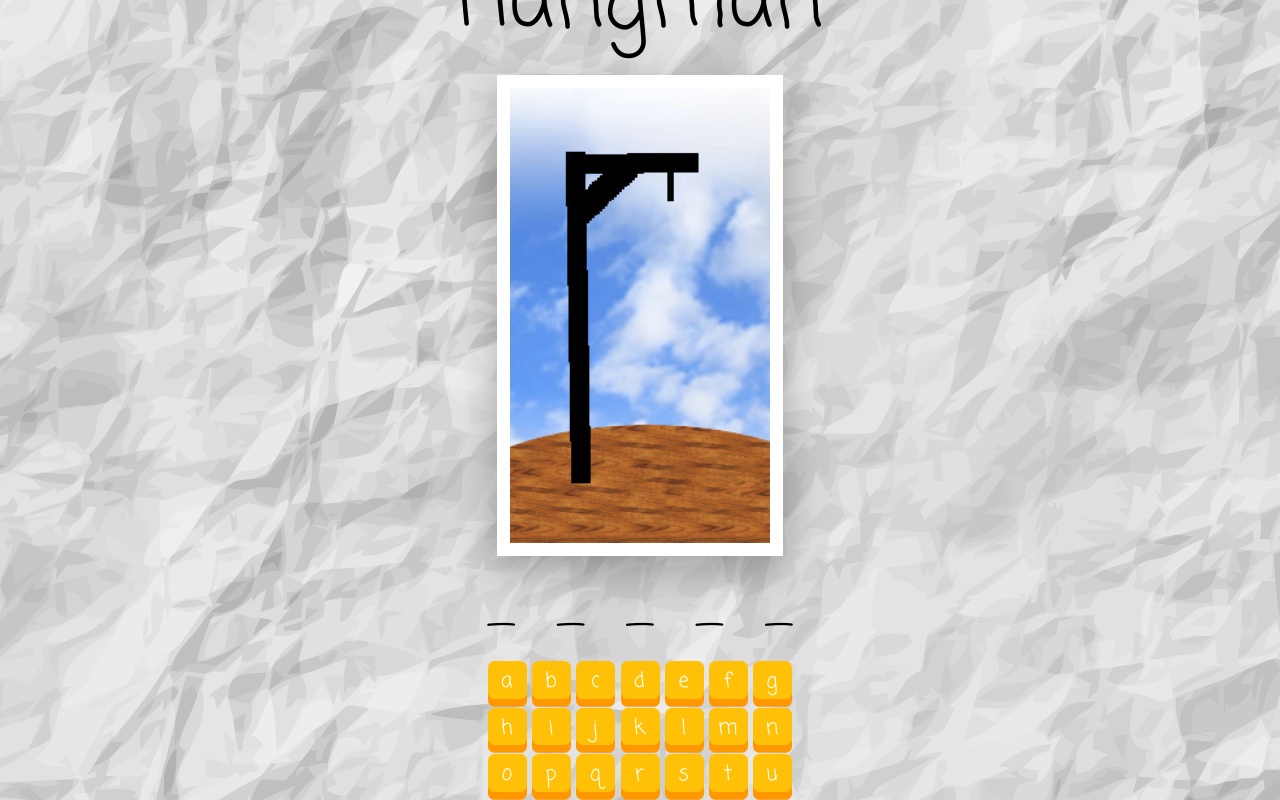
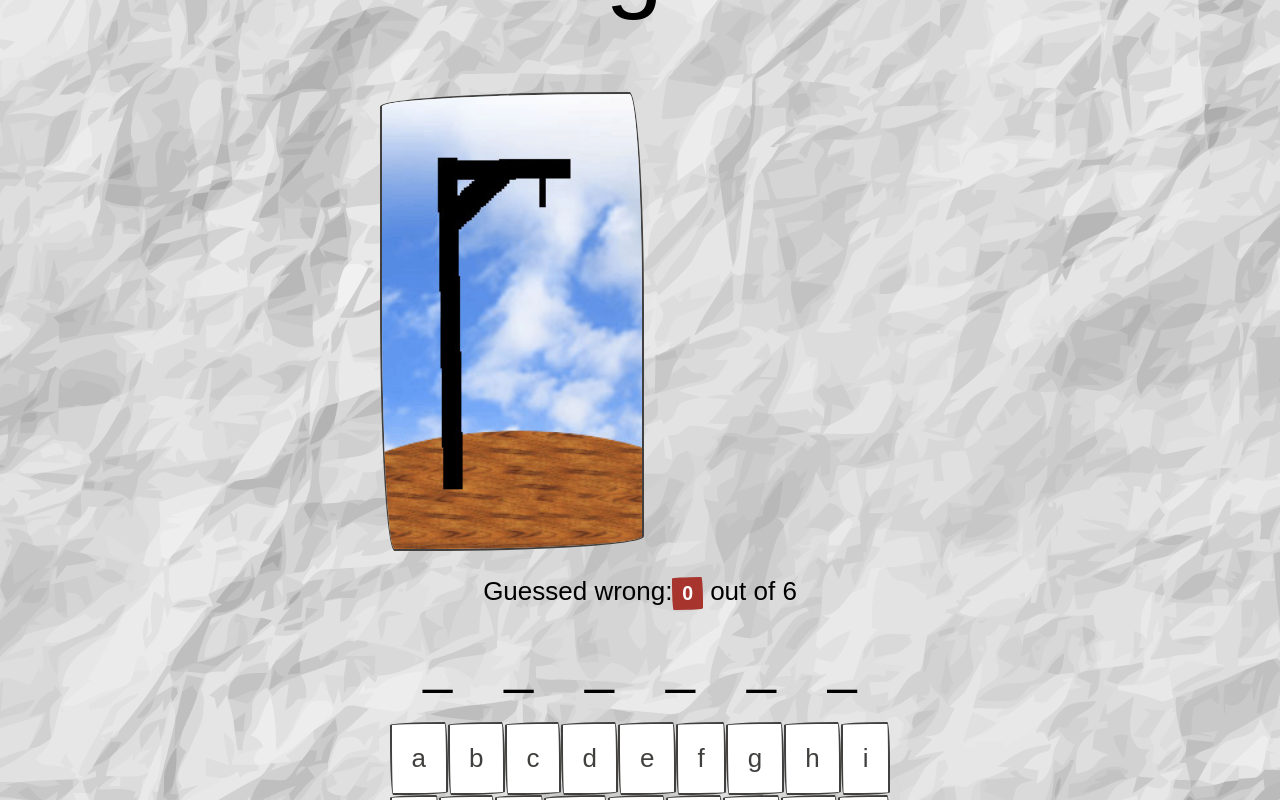
Before and after one commit to Moonbladez/hangman, a React (Create React App) app: page / in a window 1280 px wide. Shown: the top 800 px of the page. Built offline with nearby package versions, Linux system fonts and the light colour scheme; a web font is replaced by a local one.

Commit message:
added random word functionality

```diff
--- a/public/index.html
+++ b/public/index.html
@@ -1,5 +1,6 @@
 <!DOCTYPE html>
 <html lang="en">
+
 <head>
   <meta charset="utf-8">
   <meta name="viewport" content="width=device-width, initial-scale=1, shrink-to-fit=no">
@@ -19,8 +20,10 @@
       work correctly both with client-side routing and a non-root public URL.
       Learn how to configure a non-root public URL by running `npm run build`.
     -->
+  <link rel="stylesheet" href="https://unpkg.com/papercss/dist/paper.min.css">
   <title>React App</title>
 </head>
+
 <body>
   <noscript>
     You need to enable JavaScript to run this app.
@@ -37,4 +40,5 @@
       To create a production bundle, use `npm run build` or `yarn build`.
     -->
 </body>
+
 </html>
--- a/src/Hangman.css
+++ b/src/Hangman.css
@@ -5,18 +5,18 @@
   zoom: 1.3;
 }
 
-.Hangman img {
+/* .Hangman img {
   border: 10px solid white;
   box-shadow: 0 10px 30px rgba(0, 0, 0, 0.27),
     0 0 40px rgba(0, 0, 0, 0.06) inset;
-}
+} */
 
-.Hangman h1 {
+/* .Hangman h1 {
   font-size: 4rem;
   font-weight: 100;
   margin-bottom: 0.1em;
   margin-top: 0;
-}
+} */
 
 .Hangman-word {
   letter-spacing: 1em;
@@ -24,14 +24,14 @@
   font-size: 2rem;
 }
 
-.Hangman-btns {
+/* .Hangman-btns {
   text-align: center;
   display: inline-block;
   width: 250px;
   margin-top: 0;
-}
+} */
 
-.Hangman button {
+/* .Hangman button {
   border: none;
   font-family: inherit;
   font-size: 1rem;
@@ -45,11 +45,11 @@
   box-shadow: 0 6px #ff9800;
   border-radius: 5px;
   padding-top: 4px;
-}
+} */
 
-.Hangman button:hover {
+/* .Hangman button:hover {
   background-color: #ff9800;
-}
+} */
 
 .Hangman button:disabled {
   background: #bdbdbd;
--- a/src/Hangman.js
+++ /dev/null
@@ -1,71 +0,0 @@
-import React, { Component } from "react";
-import "./Hangman.css";
-import img0 from "./0.jpg";
-import img1 from "./1.jpg";
-import img2 from "./2.jpg";
-import img3 from "./3.jpg";
-import img4 from "./4.jpg";
-import img5 from "./5.jpg";
-import img6 from "./6.jpg";
-
-class Hangman extends Component {
-  /** by default, allow 6 guesses and use provided gallows images. */
-  static defaultProps = {
-    maxWrong: 6,
-    images: [img0, img1, img2, img3, img4, img5, img6]
-  };
-
-  constructor(props) {
-    super(props);
-    this.state = { nWrong: 0, guessed: new Set(), answer: "apple" };
-    this.handleGuess = this.handleGuess.bind(this);
-  }
-
-  /** guessedWord: show current-state of word:
-    if guessed letters are {a,p,e}, show "app_e" for "apple"
-  */
-  guessedWord() {
-    return this.state.answer
-      .split("")
-      .map(ltr => (this.state.guessed.has(ltr) ? ltr : "_"));
-  }
-
-  /** handleGuest: handle a guessed letter:
-    - add to guessed letters
-    - if not in answer, increase number-wrong guesses
-  */
-  handleGuess(evt) {
-    let ltr = evt.target.value;
-    this.setState(st => ({
-      guessed: st.guessed.add(ltr),
-      nWrong: st.nWrong + (st.answer.includes(ltr) ? 0 : 1)
-    }));
-  }
-
-  /** generateButtons: return array of letter buttons to render */
-  generateButtons() {
-    return "abcdefghijklmnopqrstuvwxyz".split("").map(ltr => (
-      <button
-        value={ltr}
-        onClick={this.handleGuess}
-        disabled={this.state.guessed.has(ltr)}
-      >
-        {ltr}
-      </button>
-    ));
-  }
-
-  /** render: render game */
-  render() {
-    return (
-      <div className='Hangman'>
-        <h1>Hangman</h1>
-        <img src={this.props.images[this.state.nWrong]} />
-        <p className='Hangman-word'>{this.guessedWord()}</p>
-        <p className='Hangman-btns'>{this.generateButtons()}</p>
-      </div>
-    );
-  }
-}
-
-export default Hangman;
--- /dev/null
+++ b/src/Hangman.jsx
@@ -0,0 +1,95 @@
+import React, { Component } from "react";
+import { randomWord } from "./words";
+import "./Hangman.css";
+import img0 from "./0.jpg";
+import img1 from "./1.jpg";
+import img2 from "./2.jpg";
+import img3 from "./3.jpg";
+import img4 from "./4.jpg";
+import img5 from "./5.jpg";
+import img6 from "./6.jpg";
+
+class Hangman extends Component {
+	/** by default, allow 6 guesses and use provided gallows images. */
+	static defaultProps = {
+		maxWrong: 6,
+		images: [img0, img1, img2, img3, img4, img5, img6],
+	};
+
+	constructor(props) {
+		super(props);
+		this.state = {
+			nWrong: 0,
+			guessed: new Set(),
+			answer: randomWord(),
+		};
+		this.handleGuess = this.handleGuess.bind(this);
+	}
+
+	/** guessedWord: show current-state of word:
+    if guessed letters are {a,p,e}, show "app_e" for "apple"
+  */
+	guessedWord() {
+		return (
+			this.state.answer
+				//split every letter in the word
+				.split("")
+				//and map each letter to a new array. So will either show underscore or guessed letter
+				.map(ltr => (this.state.guessed.has(ltr) ? ltr : "_"))
+		);
+	}
+
+	/** handleGuest: handle a guessed letter:
+    - add to guessed letters
+    - if not in answer, increase number-wrong guesses
+  */
+	handleGuess(event) {
+		//letter saved as value of button pressed
+		let ltr = event.target.value;
+		this.setState(st => ({
+			guessed: st.guessed.add(ltr),
+			nWrong: st.nWrong + (st.answer.includes(ltr) ? 0 : 1),
+		}));
+	}
+
+	/** generateButtons: return array of letter buttons to render */
+	generateButtons() {
+		return "abcdefghijklmnopqrstuvwxyz".split("").map(letter => (
+			<button
+				key={letter}
+				value={letter}
+				onClick={this.handleGuess}
+				//disable button if guessed set contains that letter
+				disabled={this.state.guessed.has(letter)}
+				className='btn'
+			>
+				{letter}
+			</button>
+		));
+	}
+
+	/** render: render game */
+	render() {
+		const gameOver = this.state.nWrong >= this.props.maxWrong;
+		const altText = `${this.state.nWrong} out of ${this.props.maxWrong} incorrect guesses made`;
+		return (
+			<div className='Hangman'>
+				<h1> Hangman </h1>
+				<img src={this.props.images[this.state.nWrong]} alt={altText} />
+				<p>
+					Guessed wrong:
+					<span className='badge danger'>{this.state.nWrong}</span> out of {""}
+					{this.props.maxWrong}
+				</p>
+				<p className='Hangman-word'>
+					{!gameOver ? this.guessedWord() : this.state.answer}
+				</p>
+				<p className='Hangman-btns'>
+					{!gameOver ? this.generateButtons() : `Game over`}
+				</p>
+			</div>
+		);
+	}
+}
+
+export default Hangman;
```
Also changed, not shown: package.json (+12 -0 lines), 1 other file (tests, documents, lock files or other folders). Lines whose indentation alone changed are shown as unchanged.
